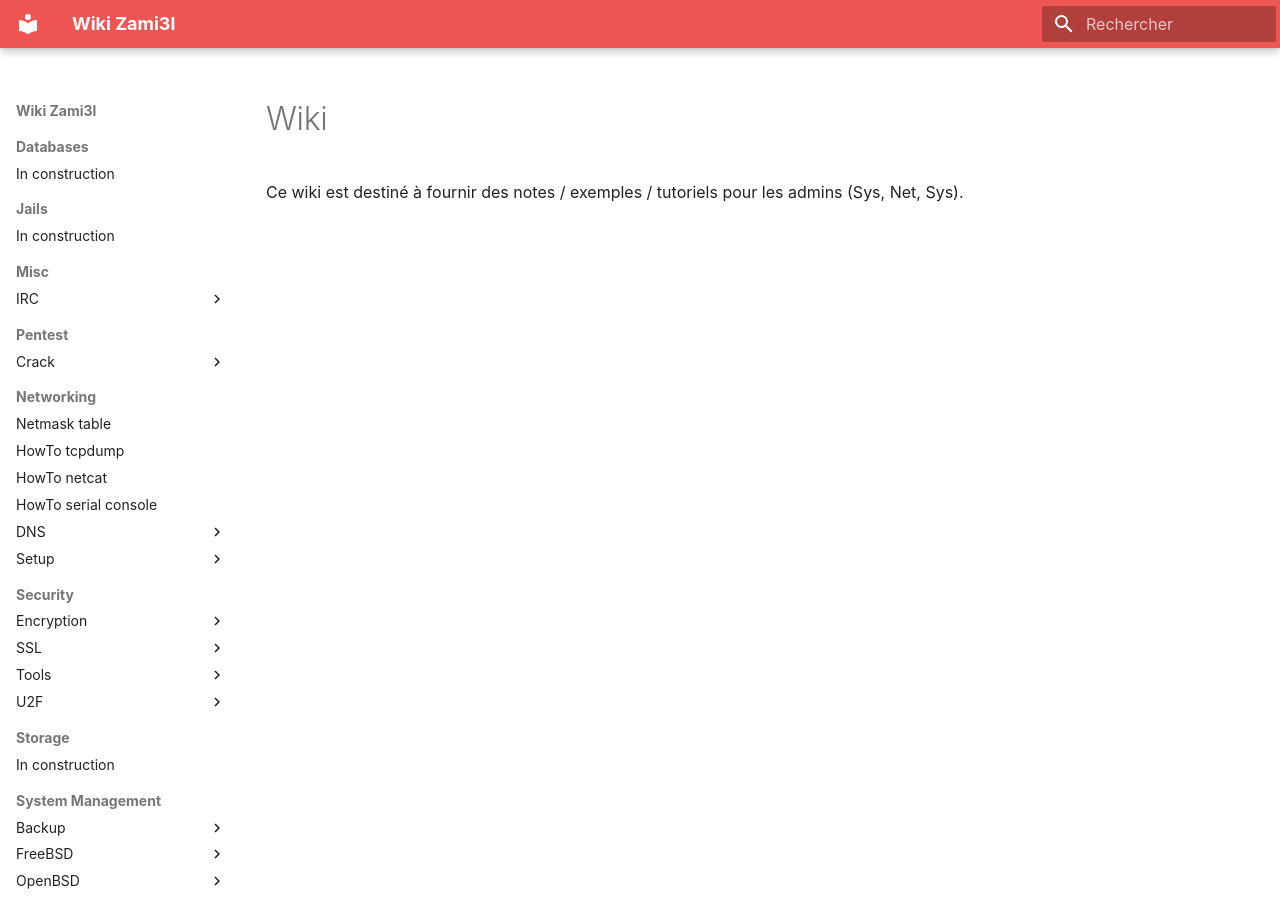
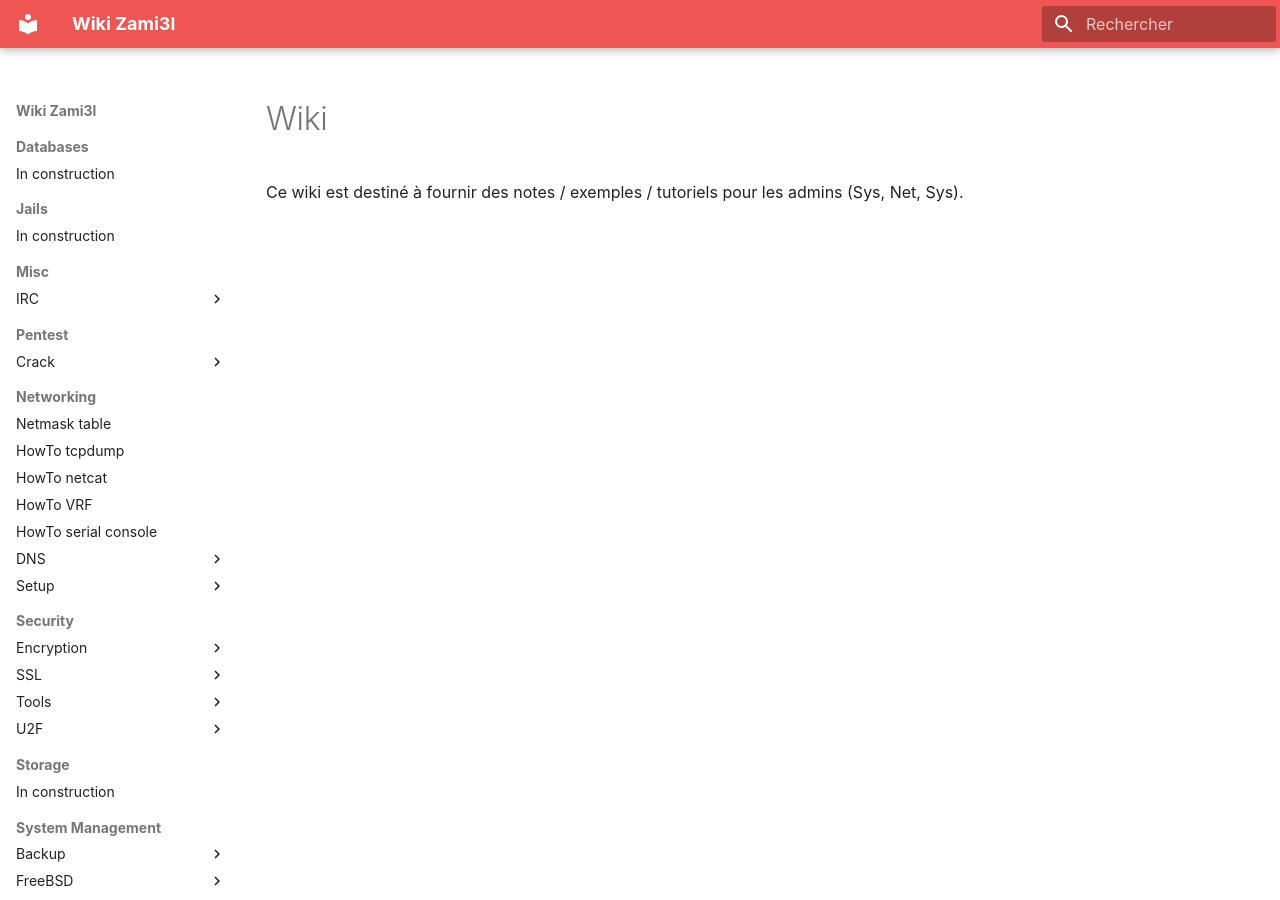
Before and after one commit to zami3l/wiki, an MkDocs documentation site: the page built from docs/README.md, in a window 1280 px wide. Built offline with MkDocs 1.6.1 and Material for MkDocs 9.7.7, drawn with Linux system fonts in a browser that asks for light colours; some web fonts are replaced.

Commit message:
build(summary): update summary

```diff
--- a/mkdocs.yml
+++ b/mkdocs.yml
@@ -23,6 +23,7 @@ nav:
       - Netmask table: networking/netmask-table.md
       - HowTo tcpdump: networking/howto-tcpdump.md
       - HowTo netcat: networking/howto-netcat.md
+      - HowTo VRF: networking/howto-vrf.md
       - HowTo serial console: networking/howto-serial-console.md
       - DNS:
           - Setup unbound on OpenBSD: networking/dns/setup-openbsd-unbound.md
```
